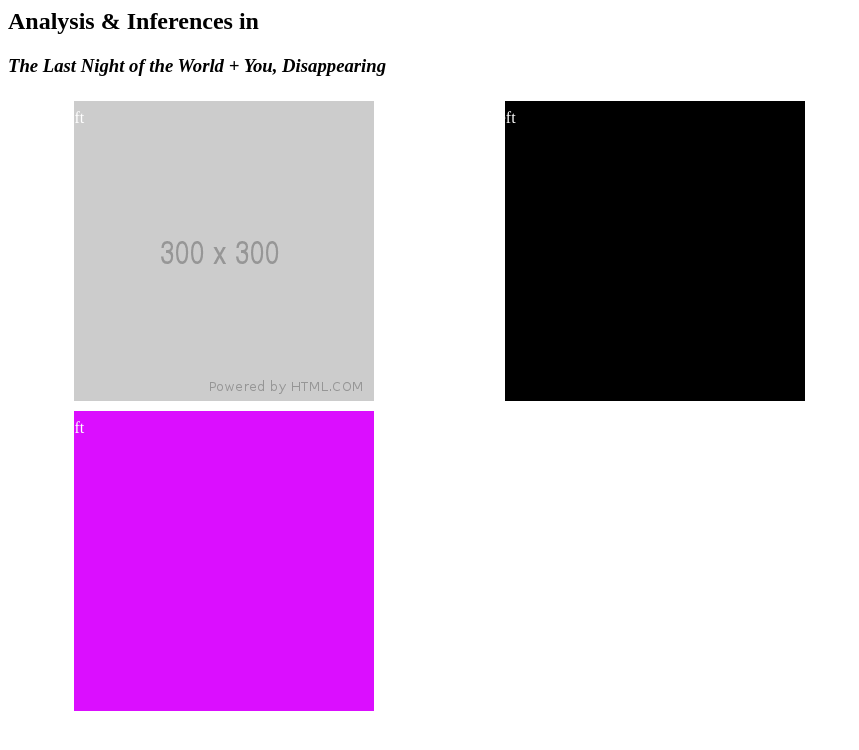
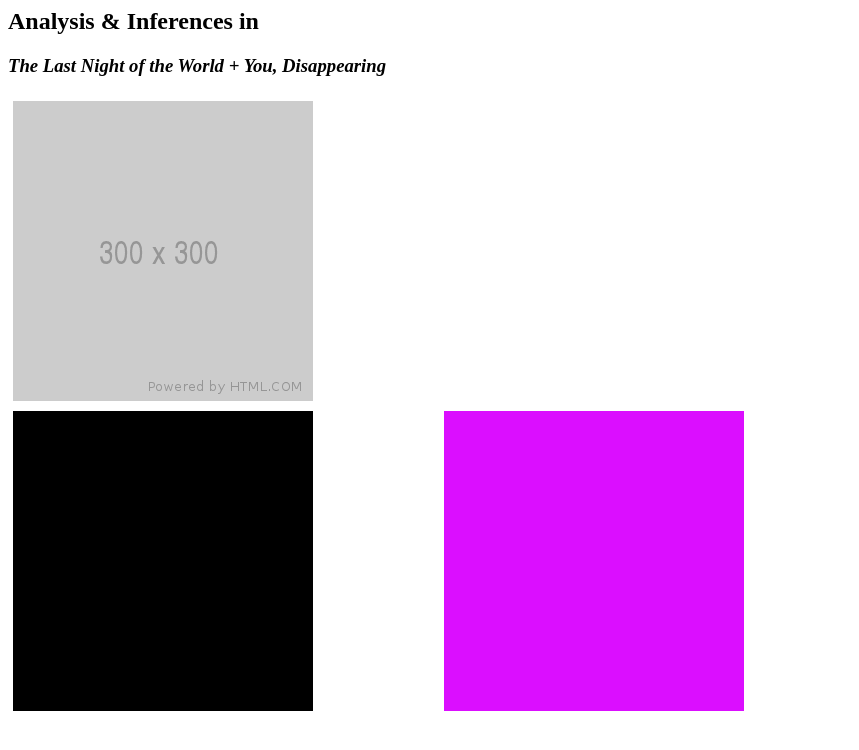
Before and after one commit to MakenzieBuchenroth/ApocalypseFiction, a plain HTML site: page index.html in a window 1280 px wide. Shown: the whole page, without its empty margins (0-859 px from the left). Drawn offline with Linux system fonts and the light colour scheme.

Commit message:
Update index.html

```diff
--- a/index.html
+++ b/index.html
@@ -22,21 +22,15 @@
 
   <div class="row">
   <div class="column">
-    <div class="image">
   <img src="placeholder.png" onclick="this.src='placeholder2.png'">
-  <div class="top-left">Top Left</div>
 </div>
   </div>
   <div class="column">
-    <div class="image">
   <img src="placeholder2.png" onclick="this.src='placeholder3.png'">
-  <div class="top-left">Top Left</div>
 </div>
   </div>
   <div class="column">
-    <div class="image">
   <img src="placeholder3.png" onclick="this.src='placeholder.png'">
-  <div class="top-left">Top Left</div>
 </div>
   </div>
 </div>
```
